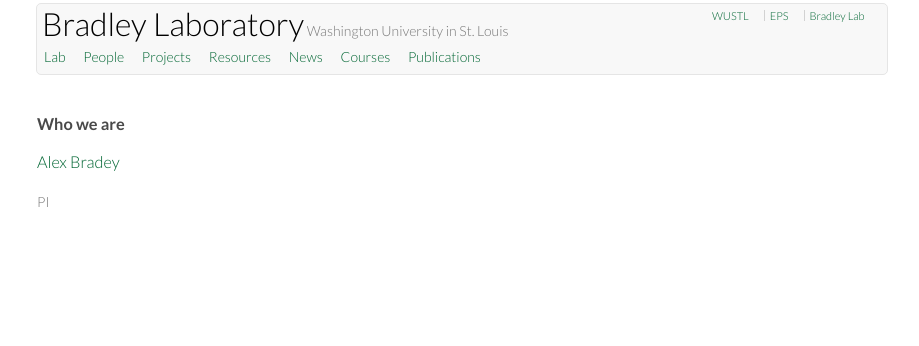
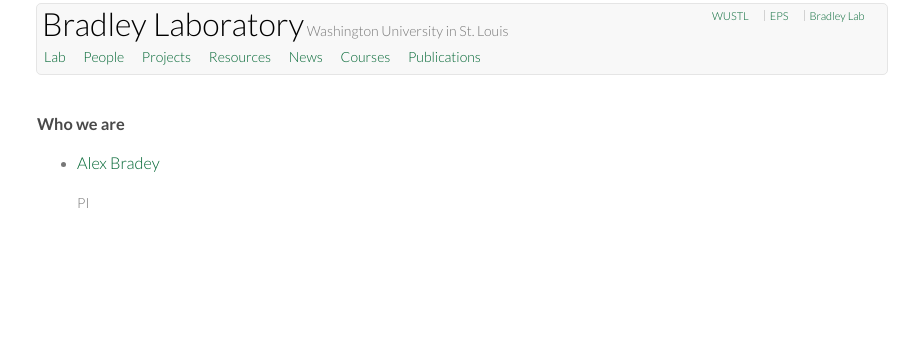
Before and after one commit to bradleylab/bradleylab.github.io, a Jekyll site: the page built from people/index.html, in a window 1280 px wide. Shown: the top 346 px of the page, without its empty margins (178-1097 px from the left). Built offline with Jekyll 4.4.1, drawn with Linux system fonts in a browser that asks for light colours; Markdown is read by kramdown in place of the engine named in the settings.

Commit message:
wrapped a ul
the liquid is working intermittently. Post info is showing up for
alex.md. Some of the content for alex.md is showing up on that page,
but not all.

```diff
--- a/people/index.html
+++ b/people/index.html
@@ -5,13 +5,20 @@ title: Bradley Lab People
 
 <section>
         <h3>Who we are</h3>
+
+        	<ul>
 	{% for post in site.posts %}
 
+
+
+			<li>
 			<div class="PersonDiv">
 				<h3 class="title"><a href="{{ post.url }}">{{ post.title }}</a></h3>
 				<p class="meta"> {{ post.subtitle }}</p>
 			</div>
+			</li>
+
 
 	{% endfor %}
-
+			</ul>
 </section>
```
